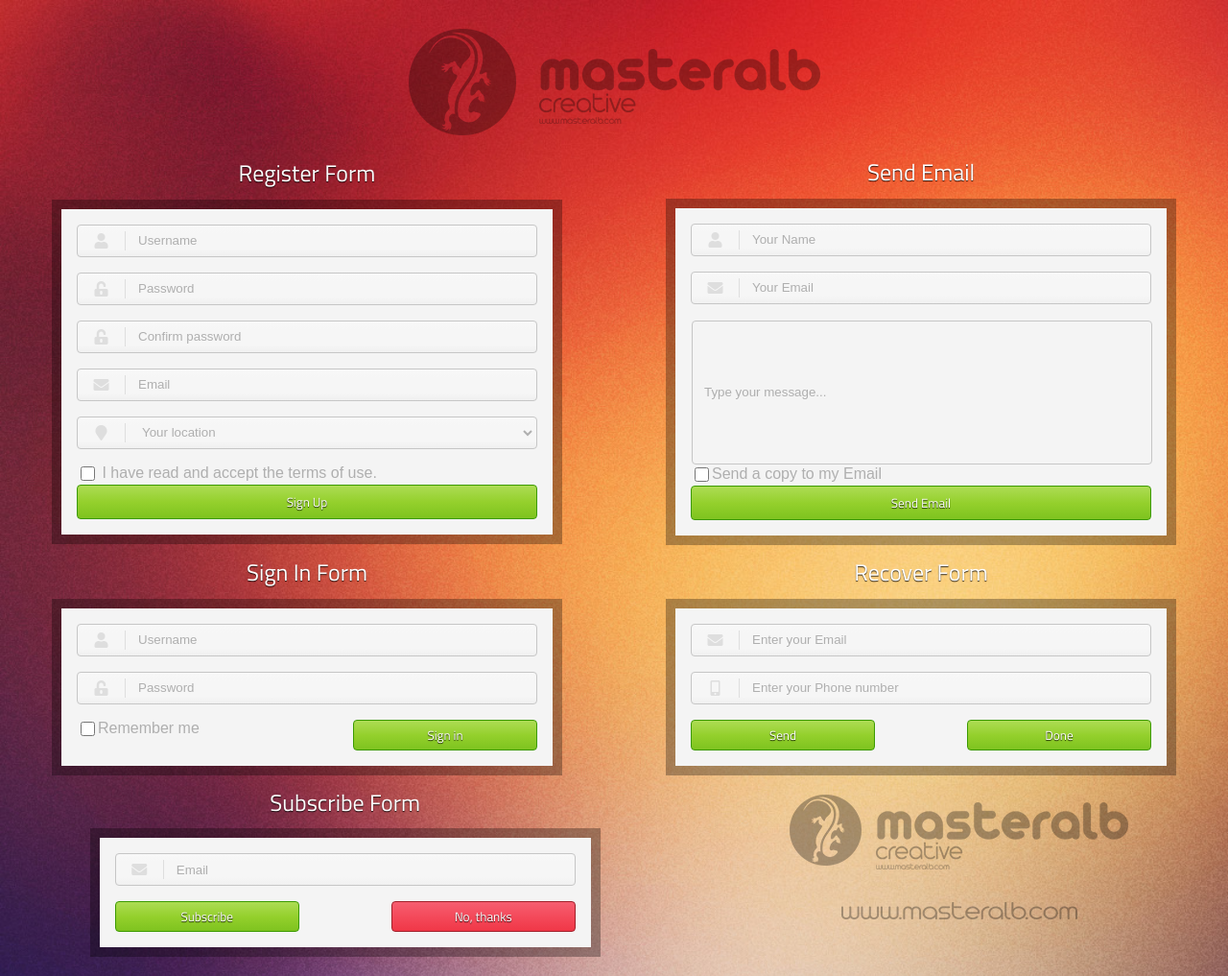
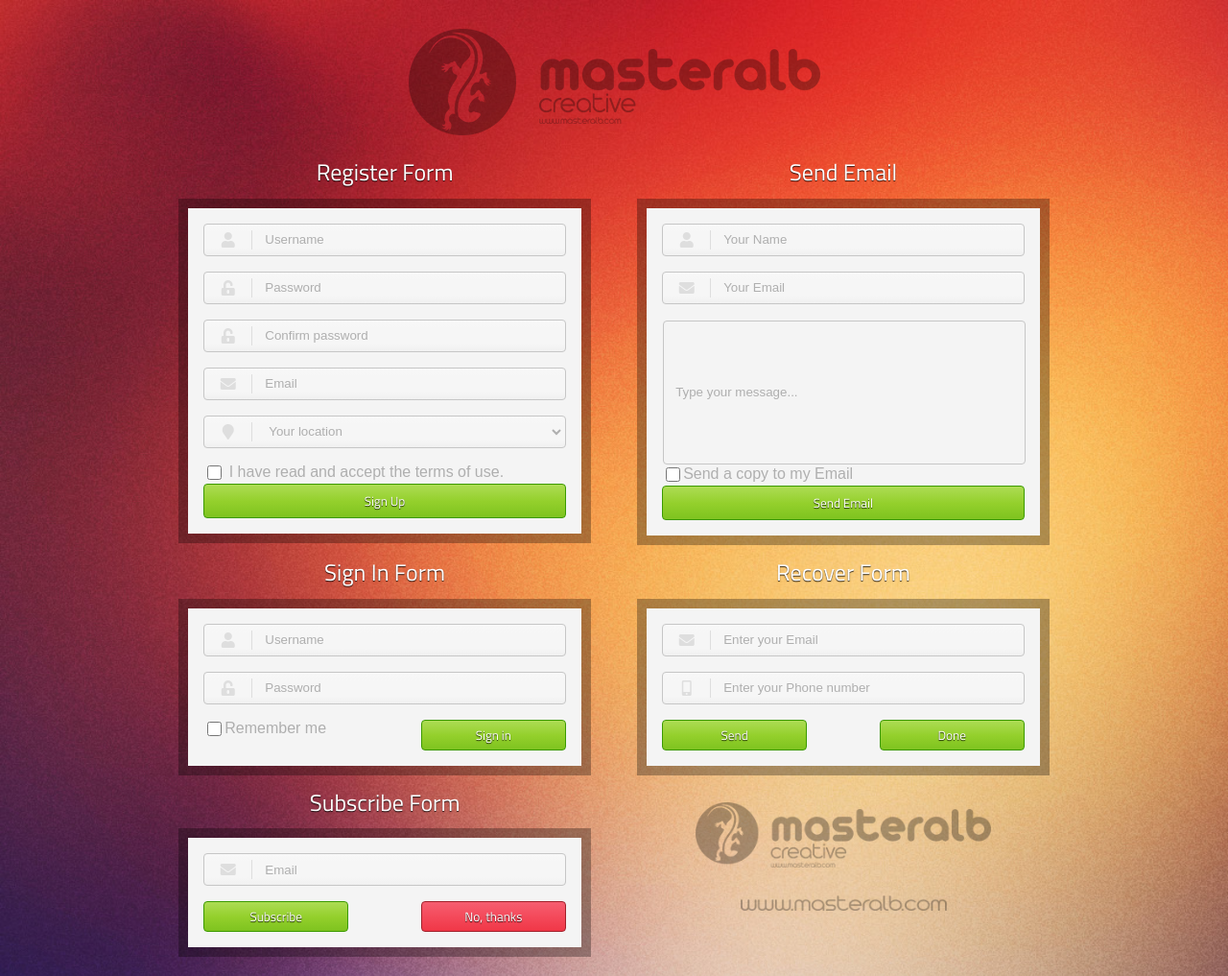
Before and after one commit to marchefk/form-challenge, a plain HTML site: page index.html in a window 1280 px wide. Shown: the whole page at 96% size. Drawn offline with Linux system fonts and the light colour scheme.

Commit message:
[3] Better RWD

```diff
--- a/index.html
+++ b/index.html
@@ -11,7 +11,7 @@
 </head>
 
 <body>
-    <img src="./img/logo-top.png" alt="Company logo" class="img-logo" />
+    <img src="./img/logo-top.png" alt="Company logo" class="img-logo logo-top" />
     <div class="main-container">
     <!-- Register Form -->
     <div class="register-wrapper wrapper">
@@ -116,7 +116,7 @@
         </div>
       </form>
     </div>
-    <img src="./img/logo-footer.png" alt="Company logo" class="img-logo" />
+    <img src="./img/logo-footer.png" alt="Company logo" class="img-logo logo-bottom" />
   </div>
 </body>
 
--- a/master.css
+++ b/master.css
@@ -28,13 +28,24 @@ body {
   display: flex;
   flex-direction: row;
   flex-wrap: wrap; }
+  @media (min-width: 700px) {
+    .main-container {
+      justify-content: space-evenly; } }
+  @media (min-width: 1000px) {
+    .main-container {
+      margin: auto;
+      width: 80%; } }
+  @media (min-width: 1500px) {
+    .main-container {
+      width: 70%; } }
 
-.wrapper {
-  margin: auto;
-  width: 80%; }
-  @media (min-width: 700px) {
-    .wrapper {
-      width: 40%; } }
+@media (max-width: 700px) {
+  .wrapper {
+    margin: auto;
+    width: 80%; } }
+@media (min-width: 701px) {
+  .wrapper {
+    width: 40%; } }
 
 h2 {
   font-family: "Titillium Web", sans-serif;
@@ -166,4 +177,12 @@ button {
   display: flex;
   justify-content: space-between; }
 
+.logo-bottom {
+  height: 100%; }
+  @media (min-width: 701px) {
+    .logo-bottom {
+      width: 30%;
+      margin-left: 5%;
+      margin-right: 5%; } }
+
 /*# sourceMappingURL=master.css.map */
```
